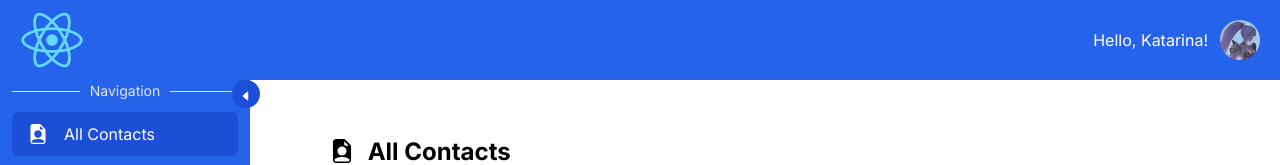
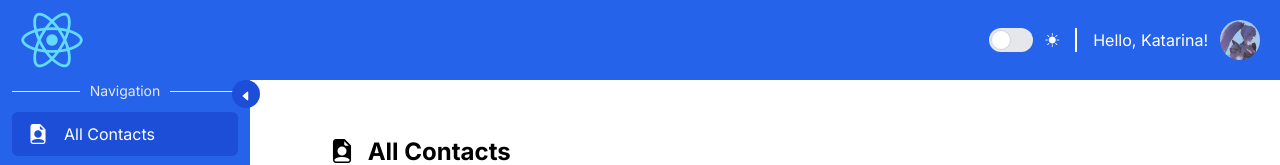
Before and after one commit to hansel-cmd/contact-information-management, a React (Create React App) app: page / in a window 1280 px wide. Shown: the top 165 px of the page. Built offline with nearby package versions, Linux system fonts and the light colour scheme.

Commit message:
- added dark mode - added useDarkMode custom hook - added EMERGENCY_CONTACT route

```diff
--- a/src/components/Navbar.js
+++ b/src/components/Navbar.js
@@ -1,6 +1,10 @@
 import { useState } from "react";
+import { Link } from "react-router-dom";
+import * as routes from "../routes/route";
+import { useDarkMode } from "../hooks/useDarkMode";
 
 const Navbar = () => {
+  const {isDarkMode, toggleDarkMode } = useDarkMode()
   const [showOffCanvas, setShowOffCanvas] = useState(false);
 
   const openOffCanvas = () => {
@@ -20,9 +24,31 @@ const Navbar = () => {
   return (
     <div className="bg-primary-600 fixed top-0 w-full py-2 px-5 flex justify-between z-50">
       <img src="/assets/logo512.png" alt="logo" className="w-[64px] h-[64px]" />
-      <div className="flex items-center" onClick={openOffCanvas}>
+      <div className="flex items-center">
+        <label className="relative inline-flex items-center cursor-pointer me-4 pe-4 border-e-2 border-white">
+          <input
+            type="checkbox"
+            value=""
+            className="sr-only peer"
+            onChange={toggleDarkMode}
+          />
+          <div
+            className="w-11 h-6 bg-gray-200 peer-focus:outline-none peer-focus:ring-4
+           peer-focus:ring-blue-300 dark:peer-focus:ring-blue-800 rounded-full peer
+            dark:bg-gray-700 peer-checked:after:translate-x-full peer-checked:after:border-white
+            after:content-[''] after:absolute after:top-[2px] after:left-[2px] after:bg-white
+             after:border-gray-300 after:border after:rounded-full after:h-5 after:w-5
+             after:transition-all dark:border-gray-600 peer-checked:bg-black"
+          ></div>
+          <span className="ml-3 text-sm font-medium text-white dark:text-yellow-500">
+            <i className={isDarkMode ? 'bi bi-moon-stars-fill' : 'bi bi-sun-fill'}></i>
+          </span>
+        </label>
         <p className="text-white">Hello, Katarina!</p>
-        <span className="inline-block h-10 w-10 rounded-full overflow-hidden ms-3 cursor-pointer">
+        <span
+          className="inline-block h-10 w-10 rounded-full overflow-hidden ms-3 cursor-pointer"
+          onClick={openOffCanvas}
+        >
           <img src="/assets/toArise.jpg" alt="icon" className="object-cover" />
         </span>
       </div>
@@ -88,8 +114,10 @@ const Navbar = () => {
                 <i className="bi bi-file-earmark-person-fill"></i>
               </div>
               <div>
+                <Link to={routes.INDEX} onClick={closeOffCanvas}>
                   <p className="font-semibold">All Contacts</p>
                   <p className="text-sm text-gray-600">List of your contacts</p>
+                </Link>
               </div>
             </div>
             <div className="flex gap-5 items-center mb-1 hover:bg-gray-300 rounded p-2 cursor-pointer">
@@ -97,10 +125,12 @@ const Navbar = () => {
                 <i className="bi bi-star-fill"></i>
               </div>
               <div>
+                <Link to={routes.FAVORITES} onClick={closeOffCanvas}>
                   <p className="font-semibold">Favorites</p>
                   <p className="text-sm text-gray-600">
                     List of your favorite contacts
                   </p>
+                </Link>
               </div>
             </div>
             <div className="flex gap-5 items-center mb-1 hover:bg-gray-300 rounded p-2 cursor-pointer">
@@ -108,10 +138,12 @@ const Navbar = () => {
                 <i className="bi bi-bag-plus-fill"></i>
               </div>
               <div>
+                <Link to={routes.EMERGENCY_CONTACTS} onClick={closeOffCanvas}>
                   <p className="font-semibold">Emergency Contacts</p>
                   <p className="text-sm text-gray-600">
                     List of your emergency contacts
                   </p>
+                </Link>
               </div>
             </div>
             <div className="flex gap-5 items-center mb-1 hover:bg-gray-300 rounded p-2 cursor-pointer">
@@ -119,10 +151,12 @@ const Navbar = () => {
                 <i className="bi bi-slash-circle-fill"></i>
               </div>
               <div>
+                <Link to={routes.BLOCKED} onClick={closeOffCanvas}>
                   <p className="font-semibold">Blocked Contacts</p>
                   <p className="text-sm text-gray-600">
                     List of your blocked contacts
                   </p>
+                </Link>
               </div>
             </div>
             <div className="flex gap-5 items-center mb-1 hover:bg-gray-300 rounded p-2 cursor-pointer">
@@ -130,8 +164,10 @@ const Navbar = () => {
                 <i className="bi bi-plus-circle-fill"></i>
               </div>
               <div>
+                <Link to={routes.NEW_CONTACT} onClick={closeOffCanvas}>
                   <p className="font-semibold">New Contact</p>
                   <p className="text-sm text-gray-600">Add a new connection</p>
+                </Link>
               </div>
             </div>
             <div className="flex gap-5 items-center mb-1 hover:bg-gray-300 rounded p-2 cursor-pointer">
@@ -139,10 +175,12 @@ const Navbar = () => {
                 <i className="bi bi-floppy-fill"></i>
               </div>
               <div>
+                <Link to={routes.UPDATE_PROFILE} onClick={closeOffCanvas}>
                   <p className="font-semibold">Update Profile</p>
                   <p className="text-sm text-gray-600">
                     Update your personal information
                   </p>
+                </Link>
               </div>
             </div>
             <div className="flex gap-5 items-center mb-1 hover:bg-gray-300 rounded p-2 cursor-pointer">
@@ -150,10 +188,12 @@ const Navbar = () => {
                 <i className="bi bi-gear-fill"></i>
               </div>
               <div className="flex flex-wrap">
+                <Link to={routes.SETTINGS} onClick={closeOffCanvas}>
                   <p className="font-semibold">Settings</p>
                   <p className="text-sm text-gray-600">
                     All about account information and security
                   </p>
+                </Link>
               </div>
             </div>
           </div>
--- /dev/null
+++ b/src/hooks/useDarkMode.js
@@ -0,0 +1,26 @@
+import { useEffect, useState } from "react";
+
+export const useDarkMode = () => {
+  const [isDarkMode, setIsDarkMode] = useState(false);
+
+  const toggleDarkMode = (e) => {
+    const root = document.getElementsByTagName("html")[0];
+    if (e.target.checked) {
+      root.classList.add("dark");
+      localStorage.setItem("darkMode", "ON");
+      setIsDarkMode(true);
+    } else {
+      root.classList.remove("dark");
+      localStorage.removeItem("darkMode");
+      setIsDarkMode(false);
+    }
+  };
+
+  useEffect(() => {
+    const item = localStorage.getItem("darkMode");
+    if (!item) return;
+    setIsDarkMode(true);
+  }, []);
+
+  return { isDarkMode, toggleDarkMode };
+};
--- a/src/routes/route.js
+++ b/src/routes/route.js
@@ -2,6 +2,7 @@ export const INDEX = '/'
 export const NEW_CONTACT = '/new-contact'
 export const FAVORITES = '/favorites'
 export const BLOCKED = '/blocked'
+export const EMERGENCY_CONTACTS = '/emergency-contacts'
 export const UPDATE_PROFILE = '/update-profile'
 export const SETTINGS = '/settings'
 export const LOGIN = '/login'
--- a/tailwind.config.js
+++ b/tailwind.config.js
@@ -3,6 +3,7 @@ module.exports = {
   content: [
     "./src/**/*.{js,jsx,html}"
   ],
+  darkMode: 'class',
   theme: {
     extend: {
       colors: {
```
Lines whose indentation alone changed are shown as unchanged.
